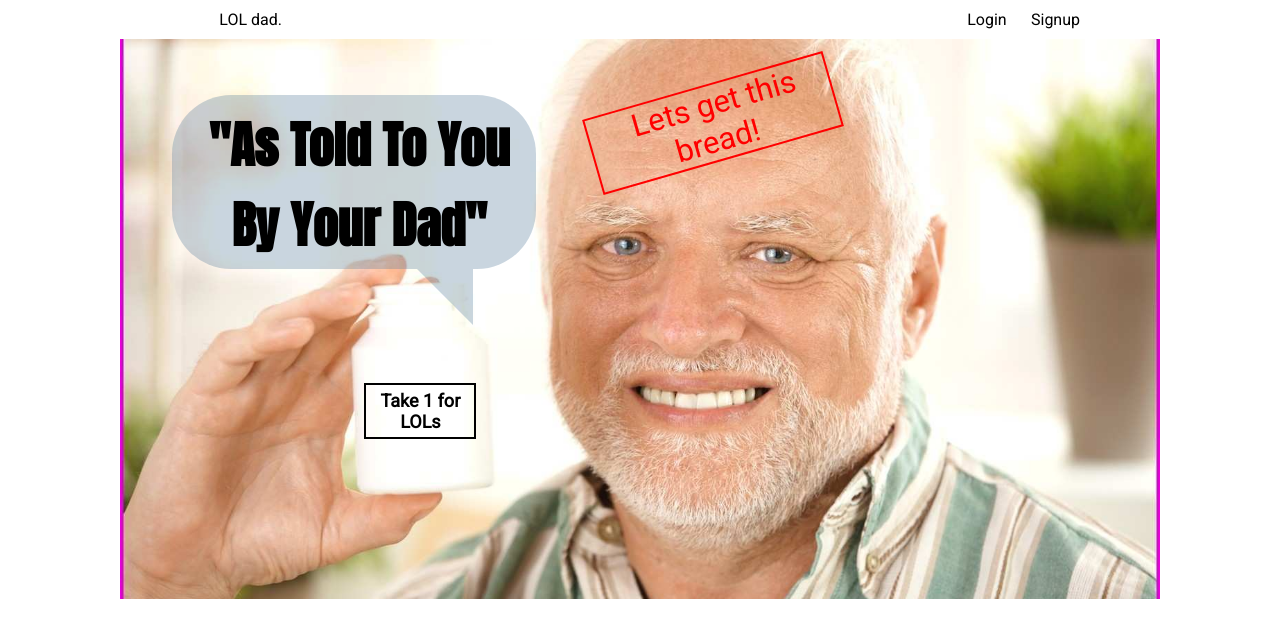
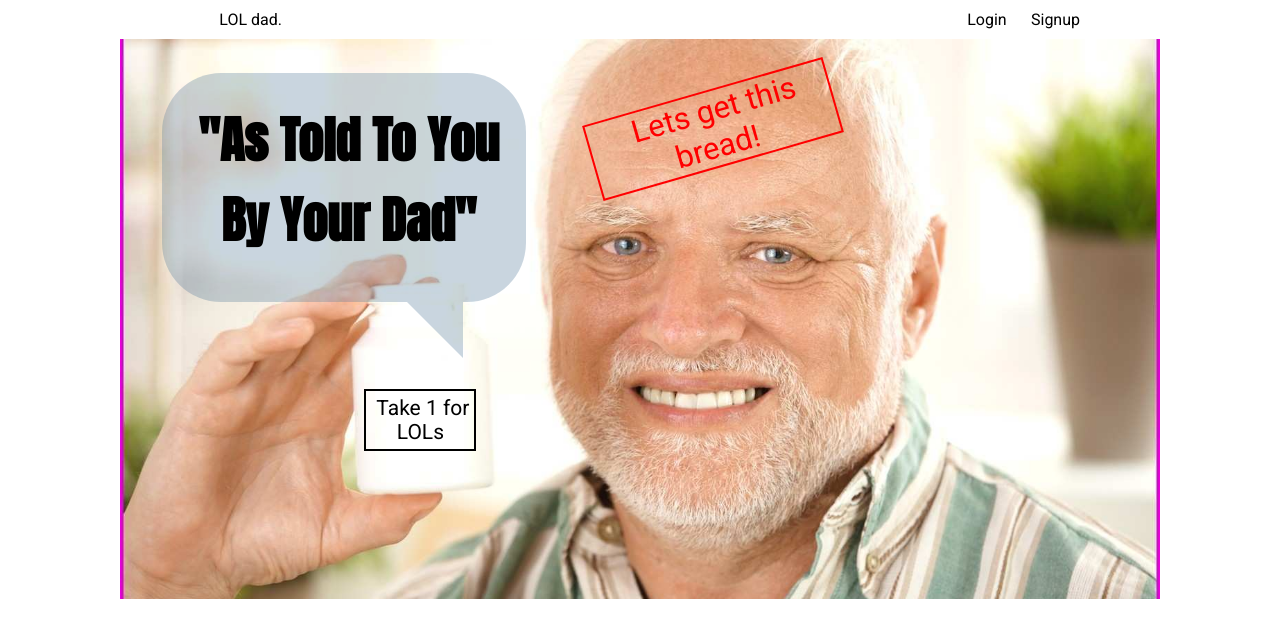
Before and after one commit to beckavonspooky/lol-dad, a React (Create React App) app: page /home in a window 1280 px wide. Shown: the top 638 px of the page. Built offline with nearby package versions, Linux system fonts and the light colour scheme; no server answers.

Commit message:
homepage edited and get jokes edited

```diff
--- a/src/components/Home/index.js
+++ b/src/components/Home/index.js
@@ -25,7 +25,8 @@ const Home = () => {
                         <h1>"As Told To You By Your Dad"</h1>
                     </div>
                     <div className='home-taglines'>
-                        <h3>Take 1 for LOLs</h3>
+                    <Link to={ROUTES.JOKES}>Take 1 for LOLs</Link>
+
                     </div>
                         <div className='home-clickNow-button'>
                             <Link to={ROUTES.JOKES}>Lets get this bread!</Link>
--- a/src/index.css
+++ b/src/index.css
@@ -88,6 +88,7 @@ body {
 
 h1{
   padding-left: 3%;
+  padding-top: 5%;
   font-size: 50px;
   font-family: 'Anton', sans-serif;
   line-height: 5pc;
@@ -105,31 +106,37 @@ h2{
   line-height: 3pc;
 }
 
-h3{
-  font-family: 'Roboto', sans-serif;
-  font-size: 18px;
-}
-
 .home-container{
   display: flex;
   justify-content: center;
 }
 
 .home-taglines{
-  display: flex;
+  font-family: 'Roboto', sans-serif;
   left: 23.5%;
   text-align: center;
   position: relative;
-  top: 30.5%;
+  top: 21.5%;
   width: 112px;
   padding: 5px;
   font-size: 21px;
   border: 2px solid black;
+  text-decoration: none;
 }
+.home-taglines a {
+  text-decoration: none;
+  color: black;
+  padding-left: 5%;
+}
+
+.home-taglines a:hover {
+  color: red;
+}
+
 
 .home-clickNow-button{
   position: relative;
-  top: -33%;
+  top: -43%;
   left: 45%;
   width: 24%;
   text-align: center;
@@ -150,7 +157,8 @@ h3{
 button{
   background-color: #ddd;
   border: none;
-  color: blueviolet;
+  background-color: #5177994f;
+  color: black;
   padding: 10px 20px;
   text-align: center;
   text-decoration: none;
@@ -158,21 +166,21 @@ button{
   margin: 4px 2px;
   cursor: pointer;
   border-radius: 16px;
-
+  font-size: 25px;
+  outline: none;
 }
 
 .speech-bubble{
   text-align: center;
   background-color: #5177994f;
   width: 35%;
-  height: 31%;
+  height: 41%;
   line-height: 34px;
   position: relative;
-  top: 10%;
-  left: 5%;
+  top: 6%;
+  left: 4%;
   padding: 10px;
   border-radius: 3.7em;
-
 }
 
 .speech-bubble:after {
@@ -188,6 +196,7 @@ button{
   border-right: 0;
   margin-left: -28px;
   margin-bottom: -56px;
+  overflow: auto;
 }
 
 .getJoke-button{
```
